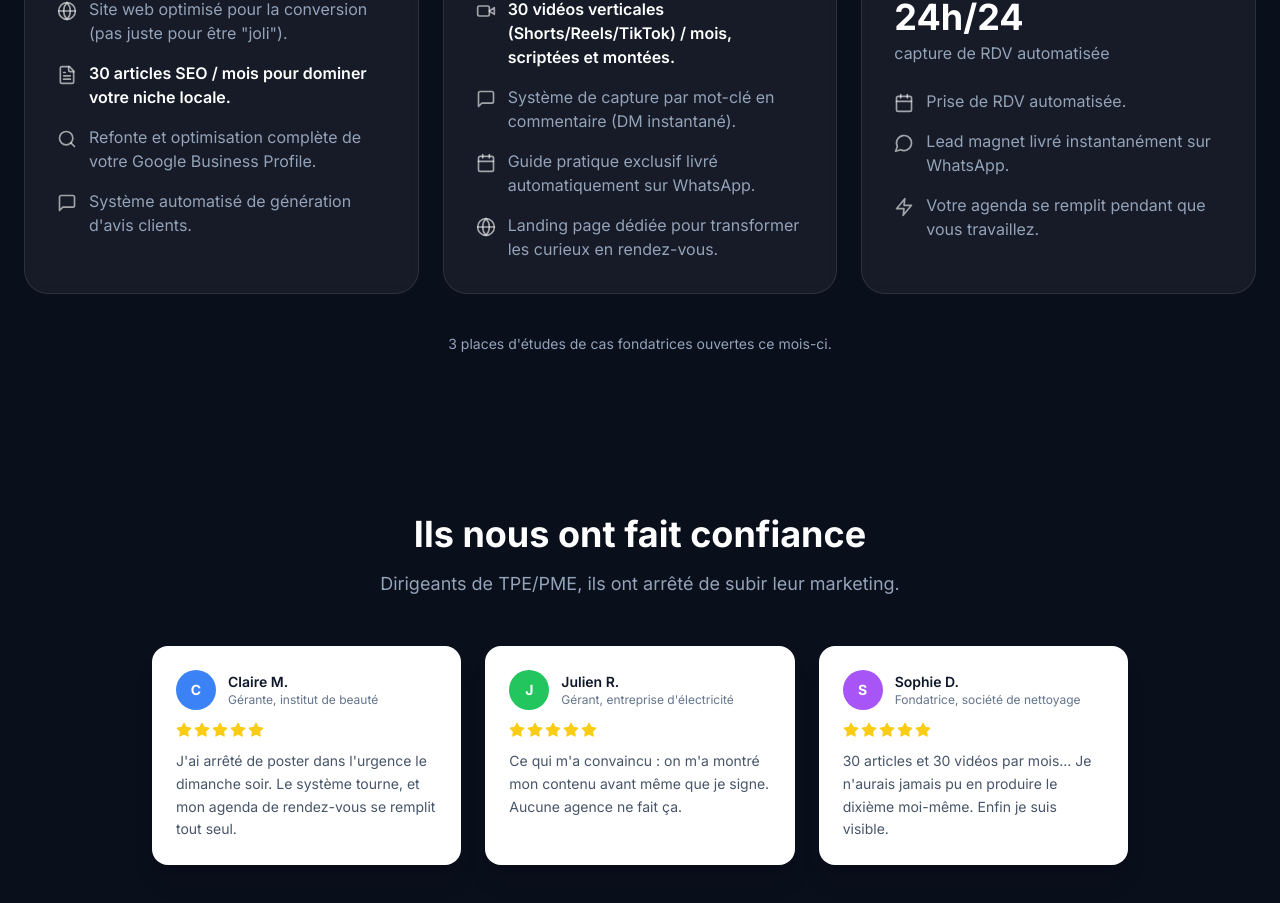
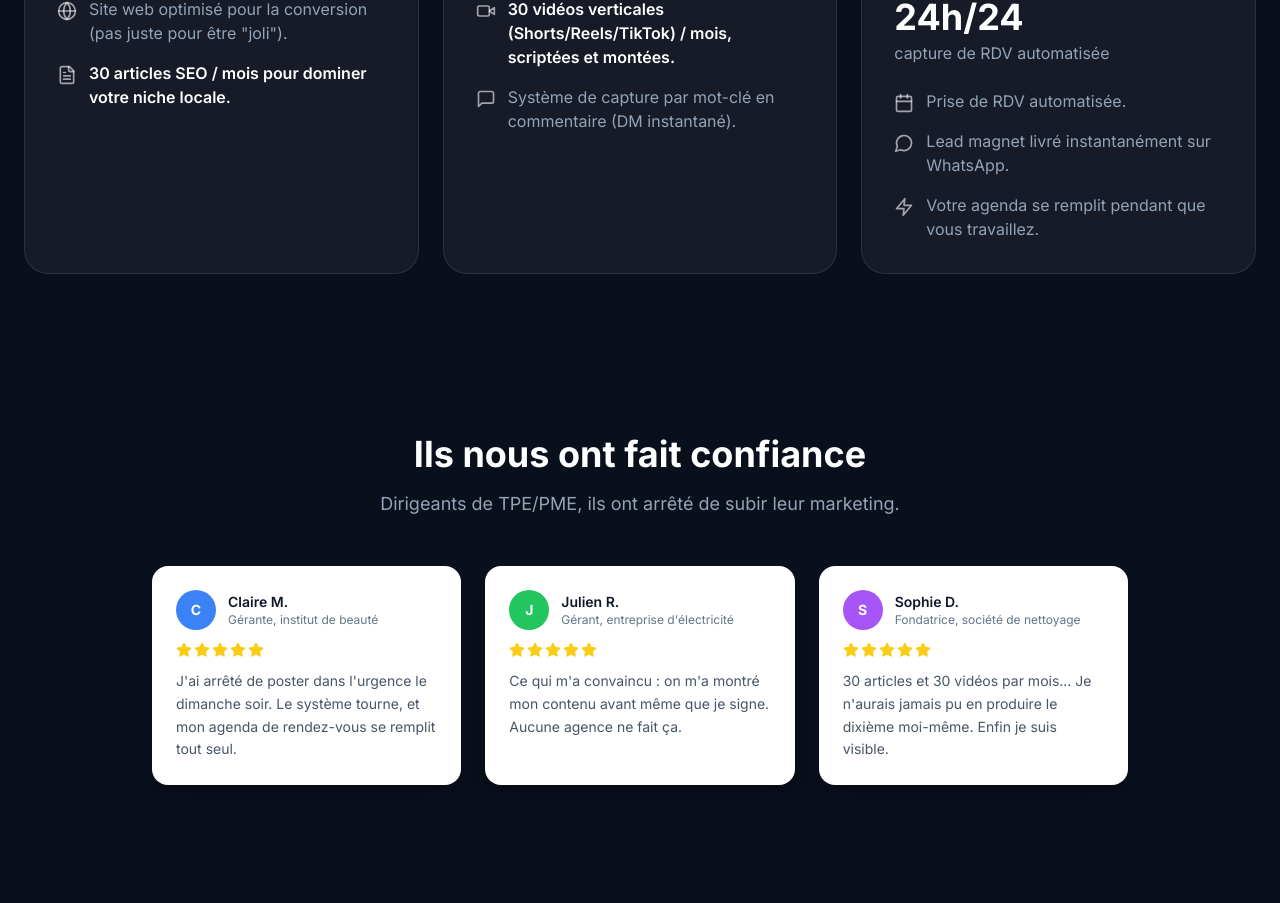
Before and after one commit to agenceleela/AgenceLeela, a Next.js app: page / in a window 1280 px wide. Shown: the part 1140-2043 px from the top of the page. Built offline with nearby package versions, Linux system fonts and the light colour scheme.

Commit message:
feat: SocialProof - cartes resserrées (2 bullets par front), suppression ligne de rareté

```diff
--- a/components/SocialProof.tsx
+++ b/components/SocialProof.tsx
@@ -16,8 +16,10 @@ import {
 
 // NOTE DEV: section porte la transition dynamique clair → sombre (scroll-liée),
 // car elle est la première section sombre après le Hero.
-// Plages resserrées ([0, 0.45] fond / [0.1, 0.4] textes) : la section est plus haute
-// (cartes de valeur), le fond doit être sombre dès l'entrée des cartes.
+// Plages resserrées ([0, 0.45] fond / [0.1, 0.4] textes) : le fond doit être sombre
+// dès l'entrée des cartes.
+// NOTE DEV: bullets réduits à l'essentiel (razor tuto : couper tout ce qui ne
+// convertit pas) ; la carte 3 porte la promesse de résultat (RDV).
 const fronts = [
   {
     icon: Search,
@@ -26,8 +28,6 @@ const fronts = [
     features: [
       { icon: Globe, text: 'Site web optimisé pour la conversion (pas juste pour être "joli").' },
       { icon: FileText, text: '30 articles SEO / mois pour dominer votre niche locale.', bold: true },
-      { icon: Search, text: 'Refonte et optimisation complète de votre Google Business Profile.' },
-      { icon: MessageSquare, text: "Système automatisé de génération d'avis clients." },
     ],
     color: 'from-blue-500 to-cyan-400',
   },
@@ -38,8 +38,6 @@ const fronts = [
     features: [
       { icon: Video, text: '30 vidéos verticales (Shorts/Reels/TikTok) / mois, scriptées et montées.', bold: true },
       { icon: MessageSquare, text: 'Système de capture par mot-clé en commentaire (DM instantané).' },
-      { icon: Calendar, text: 'Guide pratique exclusif livré automatiquement sur WhatsApp.' },
-      { icon: Globe, text: 'Landing page dédiée pour transformer les curieux en rendez-vous.' },
     ],
     color: 'from-purple-500 to-pink-400',
   },
@@ -139,17 +137,6 @@ export default function SocialProof() {
             </ul>
           </motion.div>
         </div>
-
-        <motion.p
-          initial={{ opacity: 0 }}
-          whileInView={{ opacity: 1 }}
-          viewport={{ once: true }}
-          transition={{ duration: 0.6, delay: 0.4 }}
-          style={{ color: titleColor }}
-          className="mt-10 text-center text-sm"
-        >
-          3 places d'études de cas fondatrices ouvertes ce mois-ci.
-        </motion.p>
       </div>
     </motion.section>
   )
```
